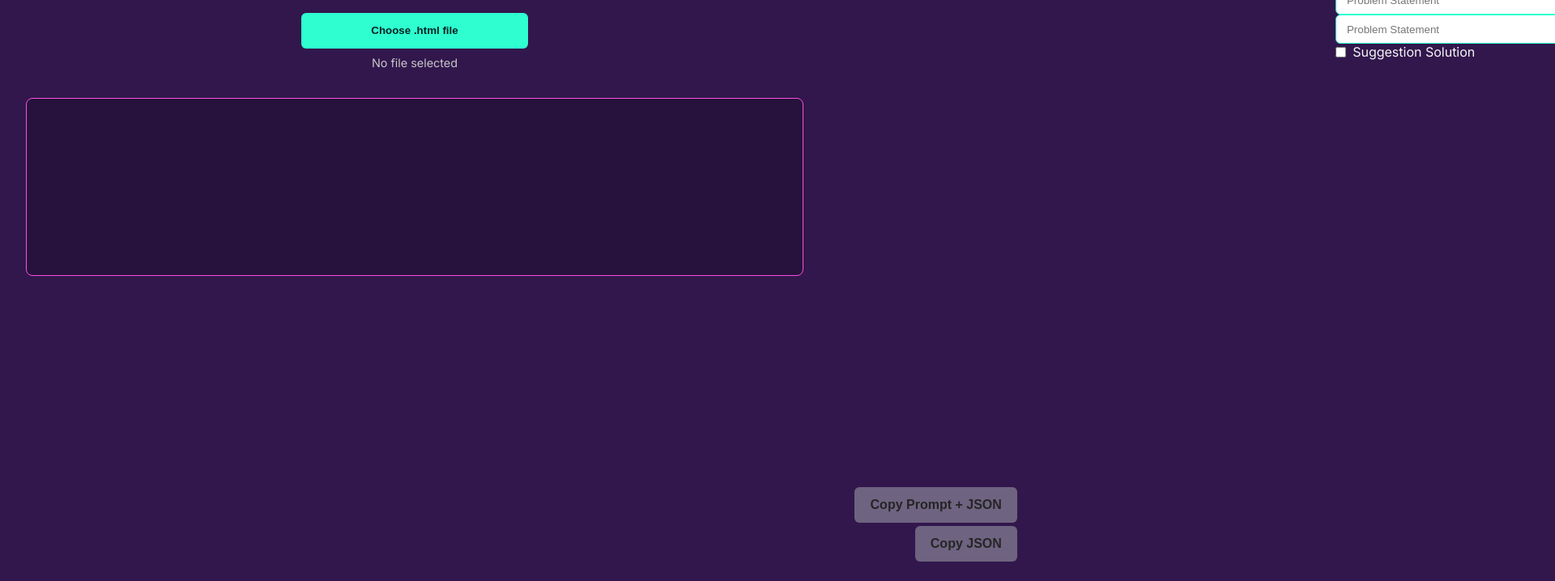
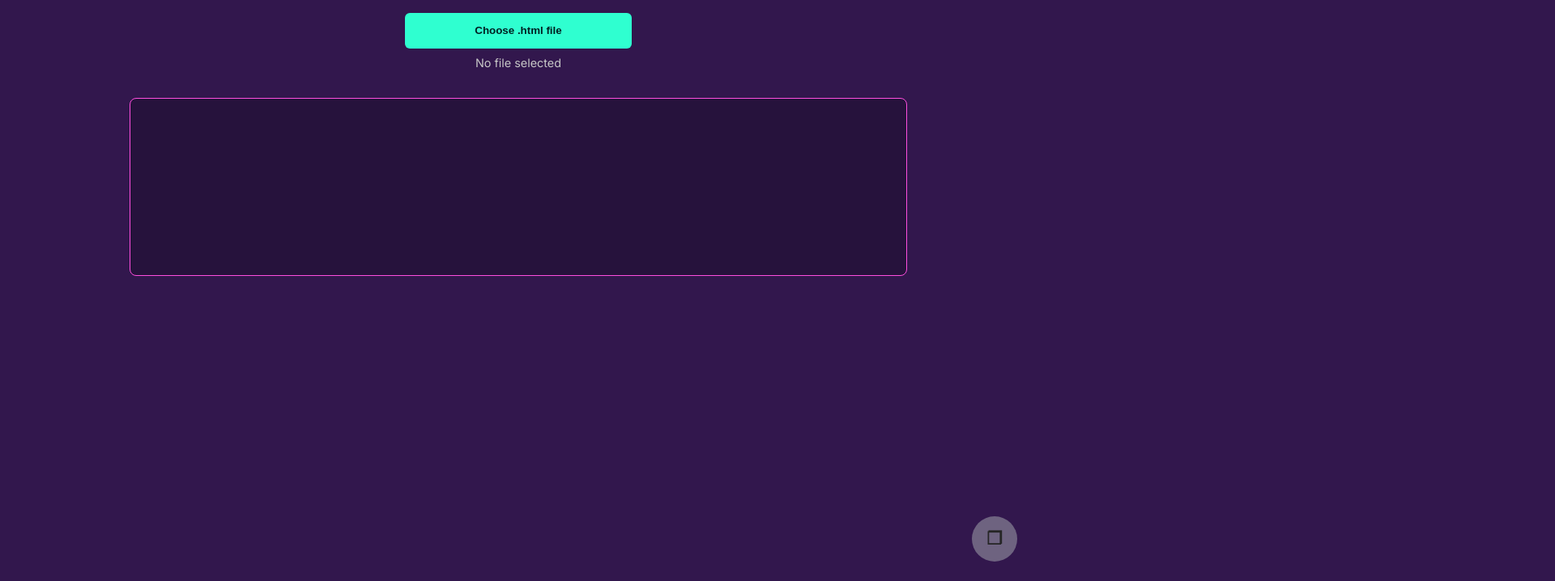
Before and after one commit to 3vargas5/html2json, a plain HTML site: page index.html in a window 1280 px wide. Shown: the part 82-800 px from the top of the page at 81% size, 1920 px wide, since content can reach past the window. Drawn offline with Linux system fonts and the light colour scheme.

Commit message:
Revert "Update copy button text"

```diff
--- a/css/style.css
+++ b/css/style.css
@@ -9,7 +9,7 @@
   * { box-sizing: border-box; margin: 0; padding: 0; }
   html, body { height: 100%; }
 
-body {
+  body {
     font-family: 'Inter', system-ui, Helvetica, Arial, sans-serif;
     background: var(--russian-violet);
     color: var(--text-light);
@@ -17,7 +17,6 @@ body {
     align-items: flex-start;
     justify-content: center;
     padding: 2rem;
-    overflow-x: hidden;
   }
 
   .container {
@@ -106,13 +105,16 @@ body {
     position: fixed;
     bottom: 1.5rem;
     right: 1.5rem;
-    padding: 0.8rem 1.2rem;
-    border-radius: 6px;
+    width: 56px;
+    height: 56px;
+    border-radius: 50%;
     border: none;
     background: var(--accent-pink);
     color: #1A0128;
-    font-size: 1rem;
-    font-weight: 600;
+    font-size: 1.35rem;
+    font-weight: 700;
+    display: grid;
+    place-items: center;
     cursor: pointer;
     box-shadow: 0 2px 6px rgba(0,0,0,0.3);
     transition: transform 0.15s, filter 0.15s;
@@ -124,57 +126,3 @@ body {
     cursor: not-allowed;
     box-shadow: none;
   }
-
-  /* ------- Copy Prompt + JSON button ------- */
-  #copyPromptBtn {
-    position: fixed;
-    bottom: 4.5rem;
-    right: 1.5rem;
-    padding: 0.8rem 1.2rem;
-    border-radius: 6px;
-    border: none;
-    background: var(--accent-cyan);
-    color: #002021;
-    font-size: 1rem;
-    font-weight: 600;
-    cursor: pointer;
-    box-shadow: 0 2px 6px rgba(0,0,0,0.3);
-    transition: transform 0.15s, filter 0.15s;
-  }
-  #copyPromptBtn:hover:not(:disabled) { transform: translateY(-2px); filter: brightness(1.1); }
-  #copyPromptBtn:disabled {
-    background: #6E6380;
-    color: #252525;
-    cursor: not-allowed;
-    box-shadow: none;
-  }
-
-  /* ------- Sliding form section ------- */
-  #slideWrapper {
-    display: flex;
-    width: 200%;
-    transition: transform 0.4s ease-in-out;
-  }
-  #slideWrapper.show-form { transform: translateX(-50%); }
-  .app-section { width: 100%; flex-shrink: 0; }
-
-  #promptSection {
-    display: flex;
-    flex-direction: column;
-    align-items: center;
-    gap: 1rem;
-    padding-top: 2rem;
-  }
-  #promptForm input[type="text"] {
-    width: 100%;
-    max-width: 320px;
-    padding: 0.6rem 0.8rem;
-    border-radius: 6px;
-    border: 1px solid var(--accent-cyan);
-    color: #000;
-  }
-  #promptForm label {
-    display: flex;
-    align-items: center;
-    gap: 0.5rem;
-  }
--- a/index.html
+++ b/index.html
@@ -61,8 +61,6 @@
   <link rel="stylesheet" href="css/style.css">
 </head>
 <body>
-  <div id="slideWrapper">
-    <section id="mainSection" class="app-section">
   <div class="container">
     <h1>HTML → JS String-Literal Converter</h1>
 
@@ -78,18 +76,7 @@
     </pre>
   </div>
 
-  <button id="copyPromptBtn" aria-label="Copy Prompt and JSON" title="Copy prompt and JSON" disabled>Copy Prompt + JSON</button>
-  <button id="copyBtn" aria-label="Copy JSON" title="Copy to clipboard" disabled>Copy JSON</button>
-
-    </section>
-    <section id="promptSection" class="app-section">
-      <form id="promptForm">
-        <input type="text" placeholder="Problem Statement">
-        <input type="text" placeholder="Problem Statement">
-        <label><input type="checkbox"> Suggestion Solution</label>
-      </form>
-    </section>
-  </div>
+  <button id="copyBtn" aria-label="Copy" title="Copy to clipboard" disabled>❐</button>
 
   <!-- Script separado -->
   <script src="js/main.js" defer></script>
--- a/js/main.js
+++ b/js/main.js
@@ -4,8 +4,6 @@ document.addEventListener('DOMContentLoaded', () => {
   const output          = document.getElementById('output');
   const codeEl          = document.getElementById('outputCode');
   const copyBtn         = document.getElementById('copyBtn');
-  const copyPromptBtn   = document.getElementById('copyPromptBtn');
-  const slideWrapper    = document.getElementById('slideWrapper');
 
   /* util: convert value → JS literal */
   function toLiteral(x, indent = 0) {
@@ -227,8 +225,7 @@ function processContent(htmlString) {
   if (typeof codeEl !== 'undefined' && typeof toLiteral === 'function' && typeof copyBtn !== 'undefined') {
     codeEl.textContent = '[\n' + result.map((o) => '  ' + toLiteral(o, 2)).join(',\n') + '\n]';
     codeEl.classList.remove('reveal'); void codeEl.offsetWidth; codeEl.classList.add('reveal');
-    copyBtn.disabled = (result.length === 0); copyBtn.textContent = 'Copy JSON';
-    if (copyPromptBtn) copyPromptBtn.disabled = (result.length === 0);
+    copyBtn.disabled = (result.length === 0); copyBtn.textContent = '❐';
   }
   return result;
 }
@@ -260,16 +257,10 @@ function processContent(htmlString) {
     if (copyBtn.disabled) return;
     try {
       await navigator.clipboard.writeText(codeEl.textContent);
-      copyBtn.textContent = 'Copied!';
-      setTimeout(() => (copyBtn.textContent = 'Copy JSON'), 1500);
+      copyBtn.textContent = '✓';
+      setTimeout(() => (copyBtn.textContent = '❐'), 1500);
     } catch (err) {
       alert('Copy failed: ' + err);
     }
   });
-
-  if (copyPromptBtn) {
-    copyPromptBtn.addEventListener('click', () => {
-      slideWrapper?.classList.add('show-form');
-    });
-  }
 });
```
